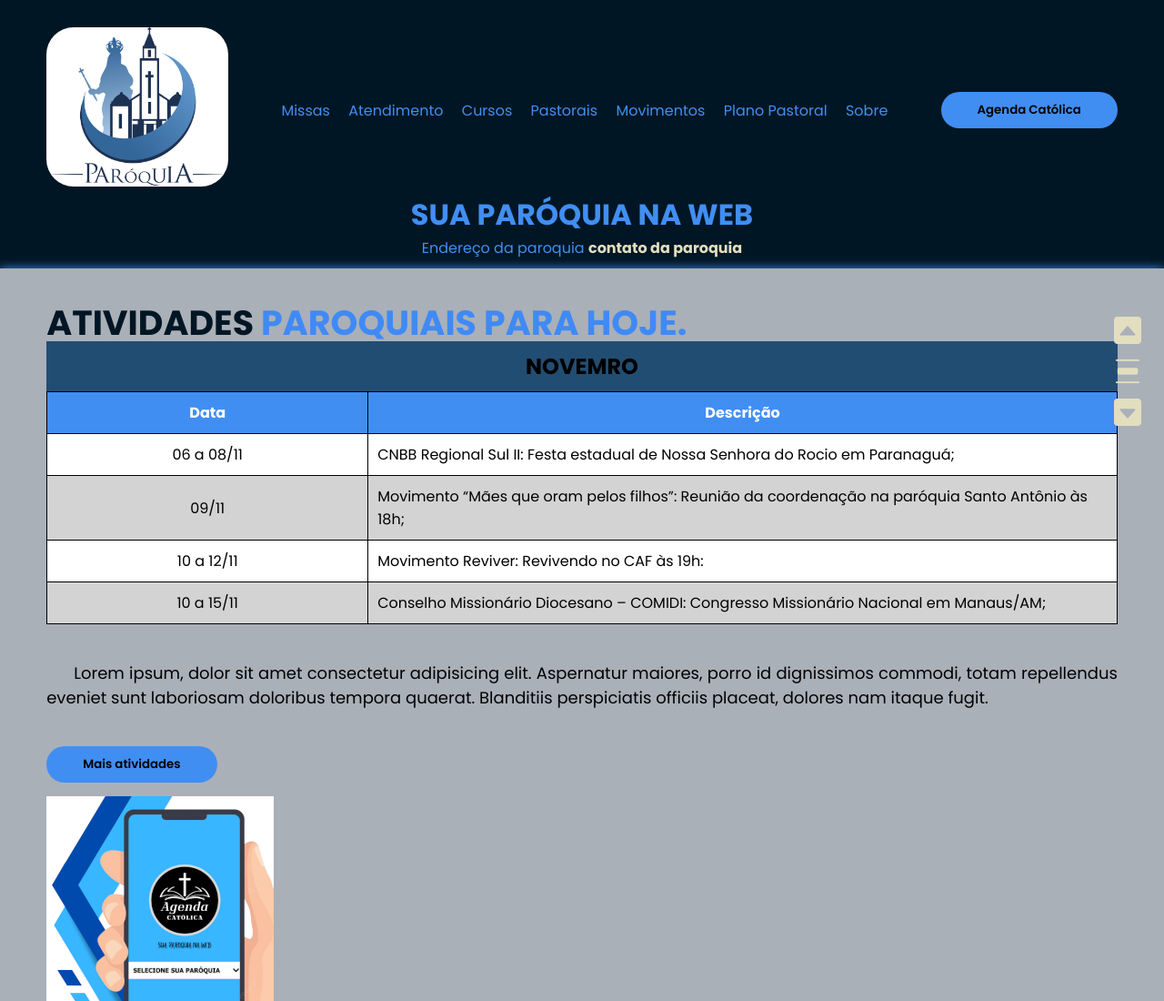
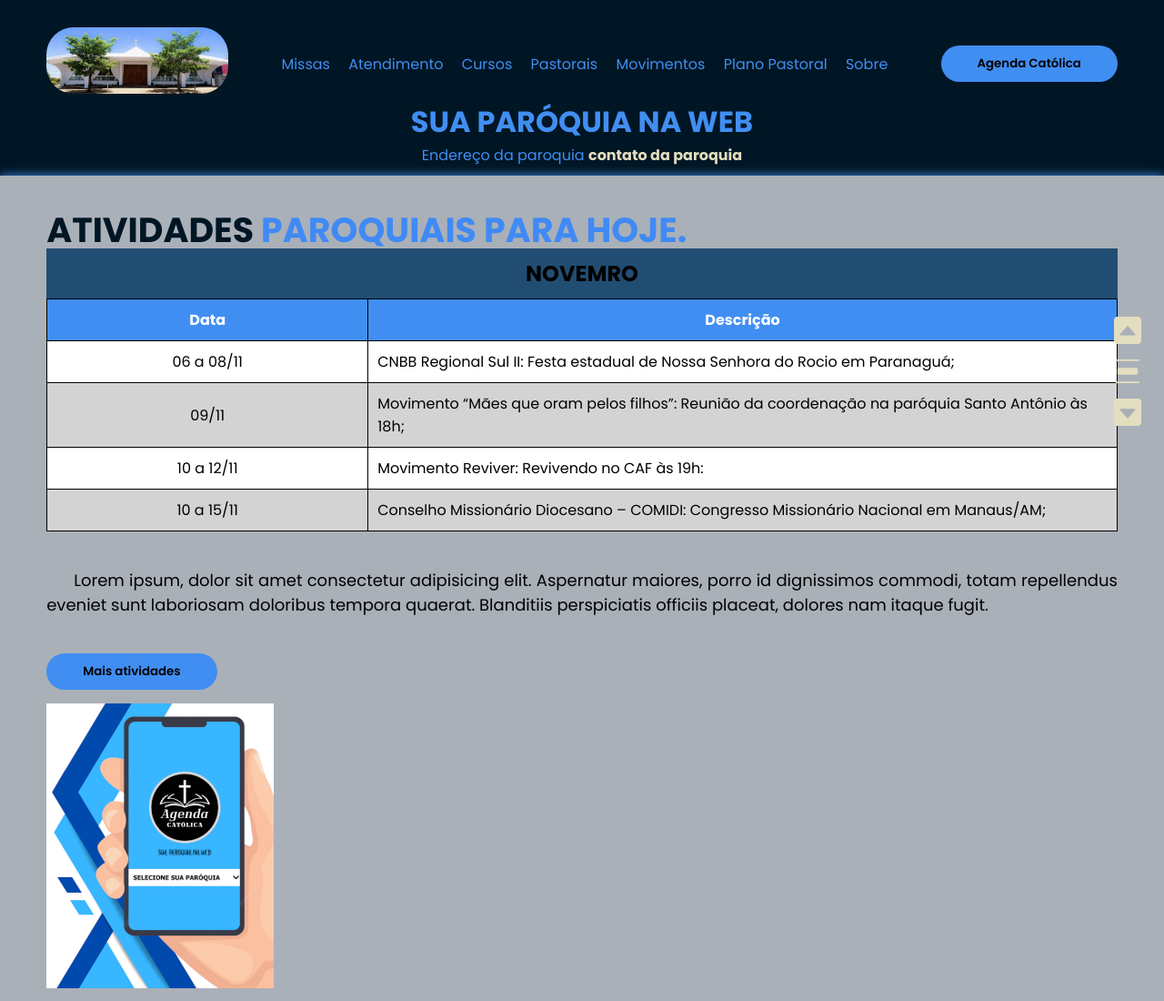
Before and after one commit to AparecidoRS/Agenda_catolica, a plain HTML site: page paróquia nossa senhora do perpétuo socorro.html in a window 1280 px wide. Shown: the top 1100 px of the page at 91% size. Drawn offline with nearby package versions, Linux system fonts and the light colour scheme.

Commit message:
psocorro

```diff
--- a/paróquia nossa senhora do perpétuo socorro.html
+++ b/paróquia nossa senhora do perpétuo socorro.html
@@ -23,8 +23,8 @@
     <header id="inicio">
         <div class="interface" id="menu">
             <div class="logo">
-               <img src="images/logoparoquia.png"  class="imglogo" alt="">
-               <img src="images/logoparoquia.png" class="imglogo2" alt="">
+               <img src="images/Arquidiocese/cascavel/Paróquia Nossa Senhora do Perpétuo Socorro.png"  class="imglogo" alt="">
+               <img src="images/Arquidiocese/cascavel/Paróquia Nossa Senhora do Perpétuo Socorro.png" class="imglogo2" alt="">
 
             </div><!--logo-->
             <nav class="menu-desktop">
```
